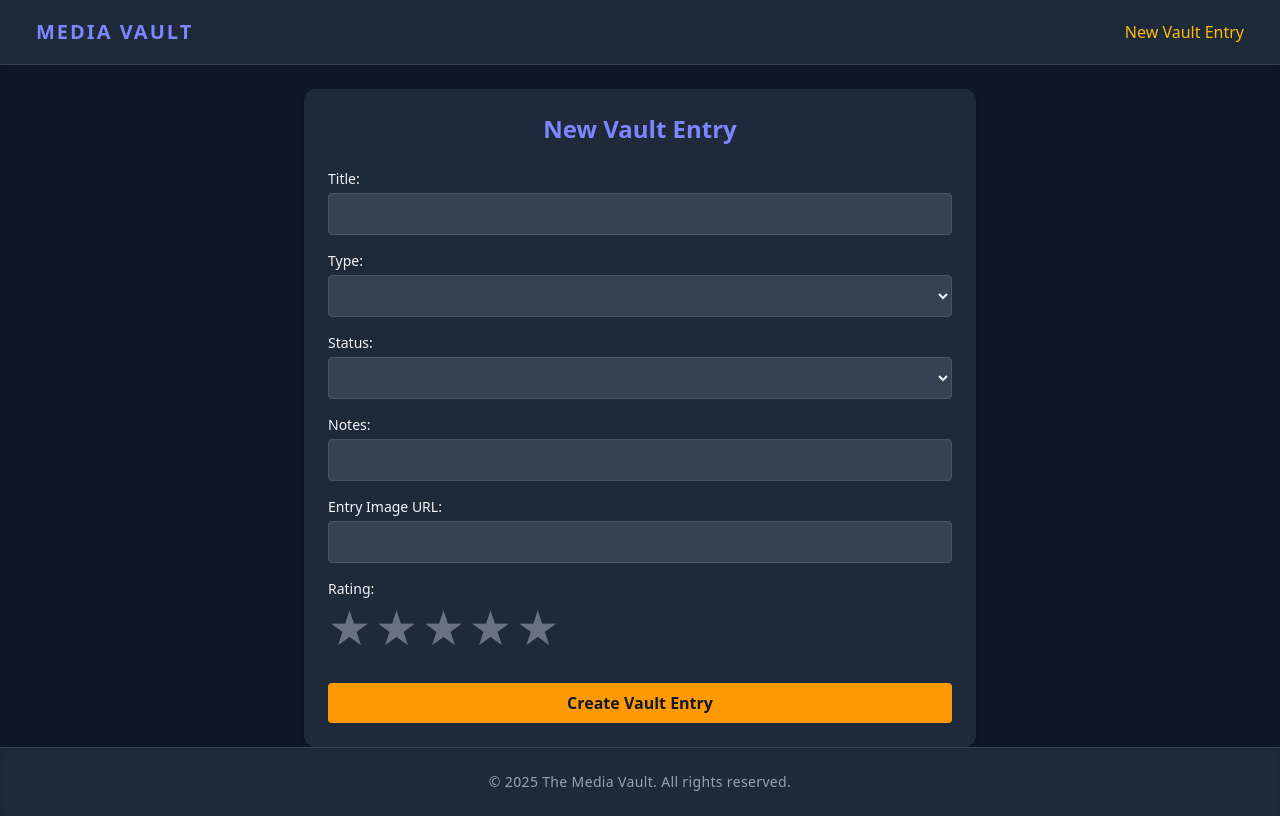
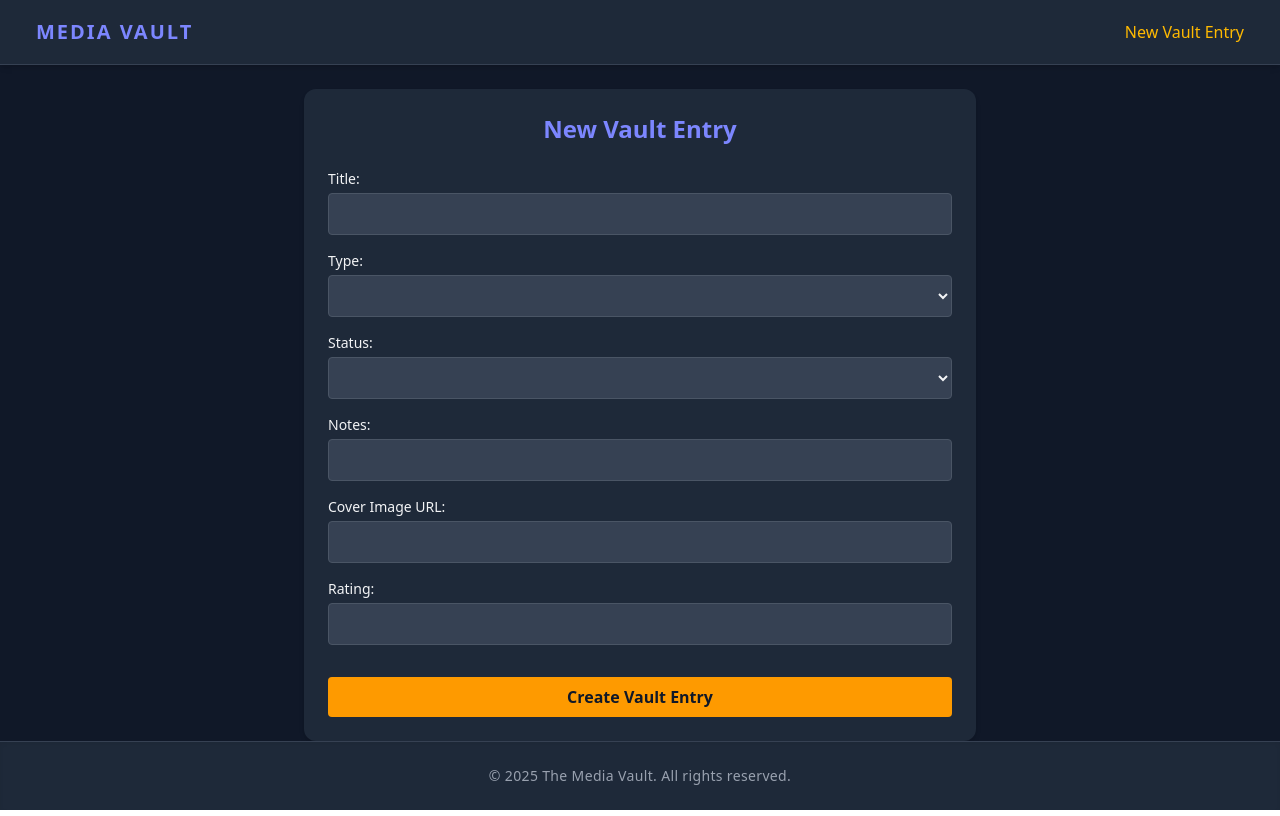
Before and after one commit to alejandroajuarez/media-tracker, a Vue app: page /media/new in a window 1280 px wide. Built offline with nearby package versions, Linux system fonts and the light colour scheme.

Commit message:
readded styling to MediaNew

```diff
--- a/src/components/Content.vue
+++ b/src/components/Content.vue
@@ -36,10 +36,16 @@
 			},
 			handleCreateMedia: function (params) {
 				axios
-					.post("http://localhost:5000/media.json", params)
+					.post("/media.json", params)
 					.then((response) => {
 						console.log("Media create", response);
 						this.media.push(response.data);
+					})
+					.catch((error) => {
+						console.log(
+							"There was an error creating the media!",
+							error.response
+						);
 					});
 			},
 			handleUpdateMedia: function (id, params) {
--- a/src/components/MediaNew.vue
+++ b/src/components/MediaNew.vue
@@ -1,18 +1,12 @@
 <script>
-	import axios from "axios";
-	import StarRating from "./StarRating.vue";
-
 	export default {
-		components: {
-			StarRating,
-		},
 		data: function () {
 			return {
 				newMediaParams: {},
 			};
 		},
 		methods: {
-			handleCreateMedia: function () {
+			handleSubmit: function () {
 				this.$emit("createMedia", this.newMediaParams);
 				this.newMediaParams = {};
 			},
@@ -28,12 +22,12 @@
 			New Vault Entry
 		</h1>
 
-		<form v-on:submit.prevent="handleCreateMedia" class="space-y-4">
+		<form v-on:submit.prevent="handleSubmit" class="space-y-4">
 			<div>
 				<label class="block text-sm mb-1">Title:</label>
 				<input
+					type="text"
 					v-model="newMediaParams.title"
-					type="text"
 					class="w-full px-3 py-2 bg-gray-700 border border-gray-600 rounded text-gray-100"
 				/>
 			</div>
@@ -65,24 +59,30 @@
 			<div>
 				<label class="block text-sm mb-1">Notes:</label>
 				<input
+					type="text"
 					v-model="newMediaParams.notes"
-					type="text"
 					class="w-full px-3 py-2 bg-gray-700 border border-gray-600 rounded text-gray-100"
 				/>
 			</div>
 
 			<div>
-				<label class="block text-sm mb-1">Entry Image URL:</label>
+				<label class="block text-sm mb-1">Cover Image URL:</label>
 				<input
+					type="text"
 					v-model="newMediaParams.cover_image"
-					type="text"
 					class="w-full px-3 py-2 bg-gray-700 border border-gray-600 rounded text-gray-100"
 				/>
 			</div>
 
 			<div>
 				<label class="block text-sm mb-1">Rating:</label>
-				<StarRating v-model="newMediaParams.rating" />
+				<input
+					type="number"
+					v-model="newMediaParams.rating"
+					class="w-full px-3 py-2 bg-gray-700 border border-gray-600 rounded text-gray-100"
+					min="0"
+					max="5"
+				/>
 			</div>
 
 			<button
@@ -94,3 +94,4 @@
 		</form>
 	</div>
 </template>
+<style></style>
```
